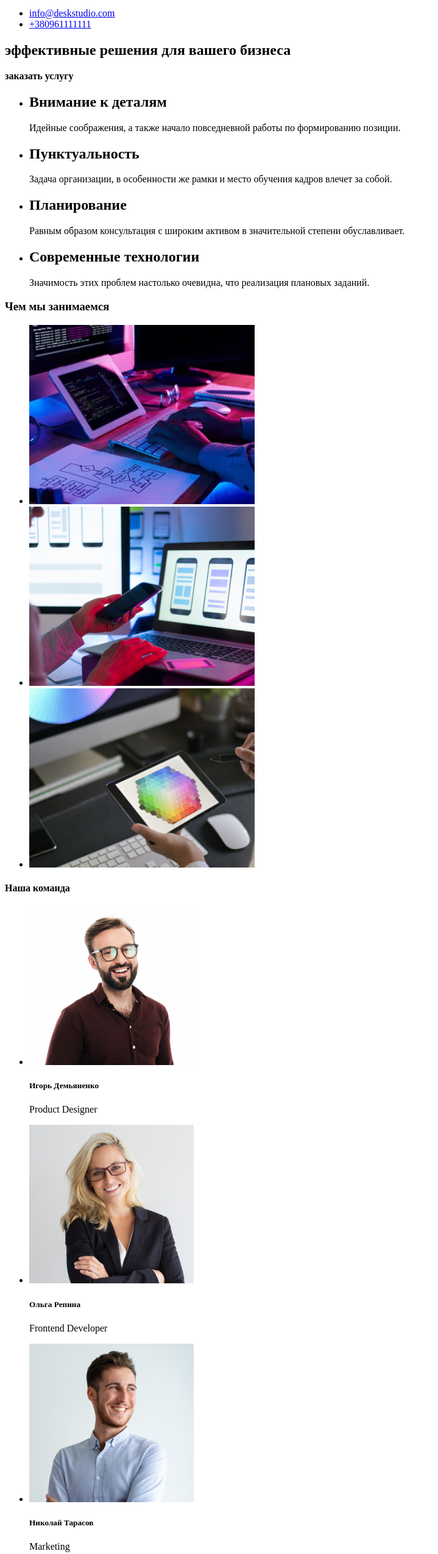
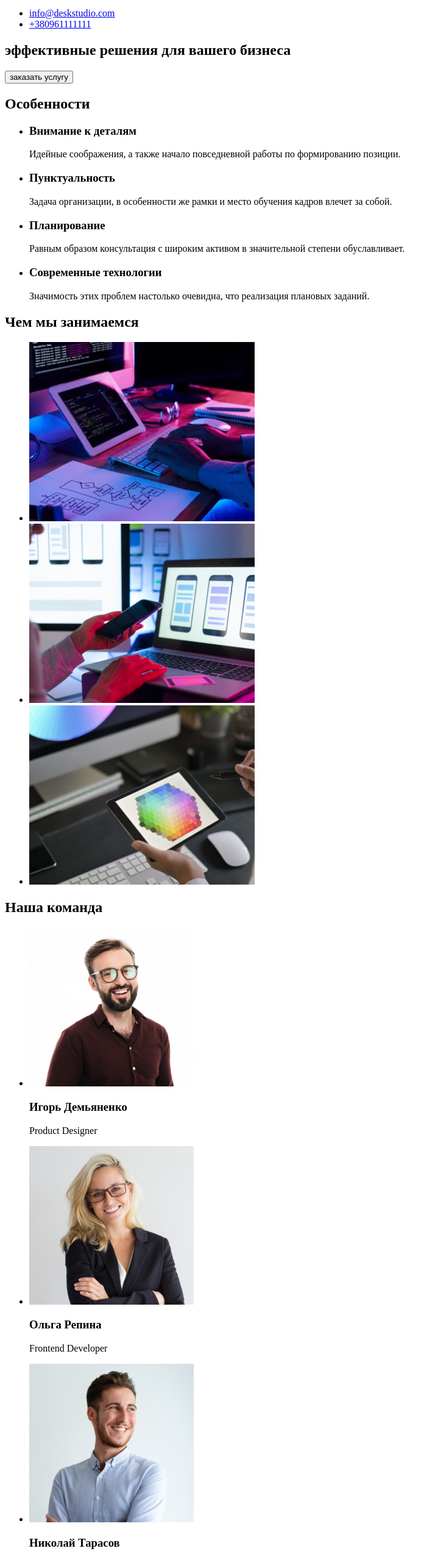
Before and after one commit to igorotecz/homework_01, a plain HTML site: page index.html in a window 1280 px wide. Shown: the part 99-2648 px from the top of the page at 61% size, without its empty margins (0-719 px from the left). Drawn offline with Linux system fonts and the light colour scheme.

Commit message:
Update index.html

```diff
--- a/index.html
+++ b/index.html
@@ -9,11 +9,11 @@
 <body>
     <header class="">
         <nav>
-            <a href="https://www.figma.com/file/oTYBECAN79dXy19hzWObO4/Web-Studio-(Version-2.1)?node-id=1%3A3">WebStudio</a>
+            <a href="./index.html">WebStudio</a>
             <ul>
-                <li>Studio</li>
-                <li>portfolio</li>
-                <li>kontakt</li>
+                <li><a href="Studio"></a>Studio</li>
+                <li><a href="portfolio"></a>portfolio</li>
+                <li><a href="kontakt"></a>kontakt</li>
             </ul>
         </nav>
         <ul>
@@ -23,36 +23,37 @@
     </header>
     <main>
     <!--заказать услугу-->
-    <div>
-      <section>
+
+    <section>
           <h1>эффективные решения для вашего бизнеса</h1>
-          <b>заказать услугу</b>
-      </section>
-    </div>
+          <button>заказать услугу</button>
+     </section>
+
     <!--особенности-->
     <section>
+        <h2>Особенности</h2>
         <ul>
             <li>
-                <h2>Внимание к деталям</h2>
+                <h3>Внимание к деталям</h3>
                 <p>Идейные соображения, а также начало повседневной работы по формированию позиции.</p>
             </li>
             <li>
-                <h2>Пунктуальность</h2>
+                <h3>Пунктуальность</h3>
                 <p>Задача организации, в особенности же рамки и место обучения кадров влечет за собой.</p>
             </li>
             <li>
-                <h2>Планирование</h2>
+                <h3>Планирование</h3>
                 <p>Равным образом консультация с широким активом в значительной степени обуславливает.</p>
             </li>
             <li>
-                <h2>Современные технологии</h2>
+                <h3>Современные технологии</h3>
                 <p>Значимость этих проблем настолько очевидна, что реализация плановых заданий.</p>
             </li>
         </ul>
     </section>
     <!--чем занимаемся?-->
-    <div>
-        <h3>Чем мы занимаемся</h3>
+    <section>
+        <h2>Чем мы занимаемся</h2>
         <ul>
             <li>
                 <img src="./images/photo1.jpg" alt="клавиатура" width="370">
@@ -65,36 +66,36 @@
             </li>
         </ul>
 
-    </div>
+    </section>
    <!--Наша команда-->
    <section>
-       <h4>Наша команда</h4>
+       <h2>Наша команда</h2>
        <ul>
            <li>
                <img src="./images/photoigor.jpg" alt="Igor" width="270">
-               <h5>Игорь Демьяненко</h5>
+               <h3>Игорь Демьяненко</h3>
                <p>Product Designer</p>
            </li>
         <li>
             <img src="./images/photoolga.jpg" alt="" width="270">
-            <h5>Ольга Репина</h5>
+            <h3>Ольга Репина</h3>
             <p>Frontend Developer</p>
         </li>
         <li>
             <img src="./images/photonikolay.jpg" alt="" width="270">
-            <h5>Николай Тарасов</h5>
+            <h3>Николай Тарасов</h3>
             <p>Marketing</p>
         </li>
         <li>
             <img src="./images/photomihail.jpg" alt="" width="270">
-            <h5>Михаил Ермаков</h5>
+            <h3>Михаил Ермаков</h3>
             <p>UI Designer</p>
         </li>
        </ul>
    </section>
     </main>
    <footer>
-        <a href="https://www.figma.com/file/oTYBECAN79dXy19hzWObO4/Web-Studio-(Version-2.1)?node-id=1%3A3">WebStudio</a>
+        <a href="./index.html">WebStudio</a>
         <address>г. Киев, пр-т Леси Украинки, 26</address>
         <nav>
             <ul>
```
